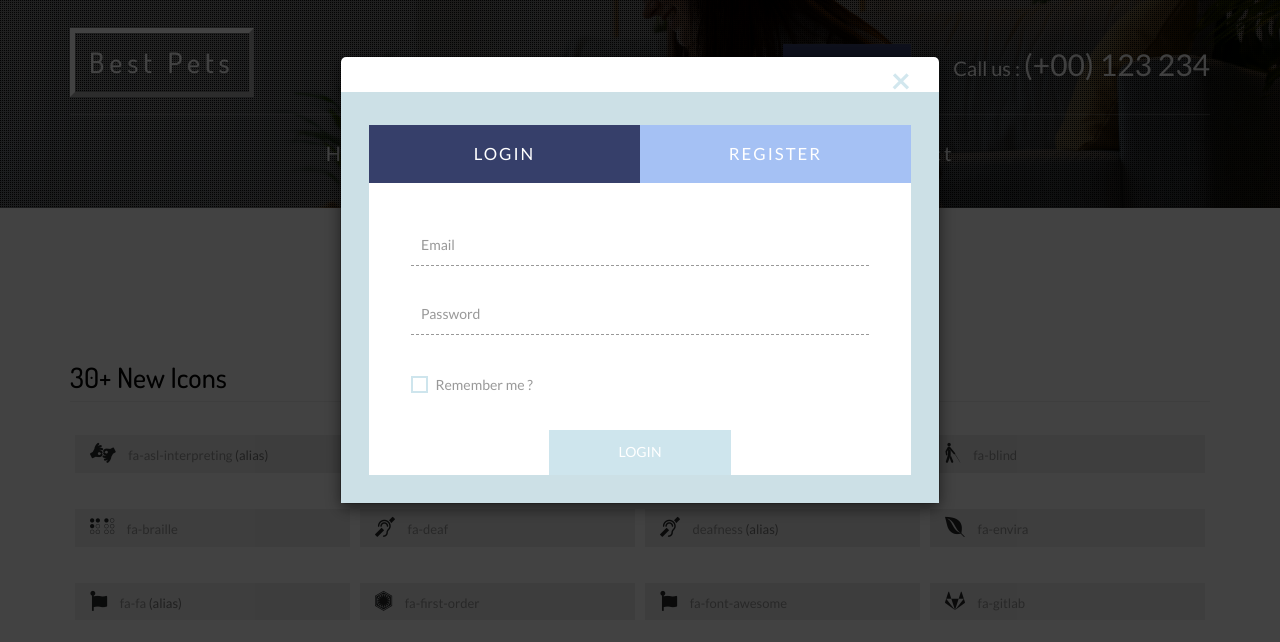
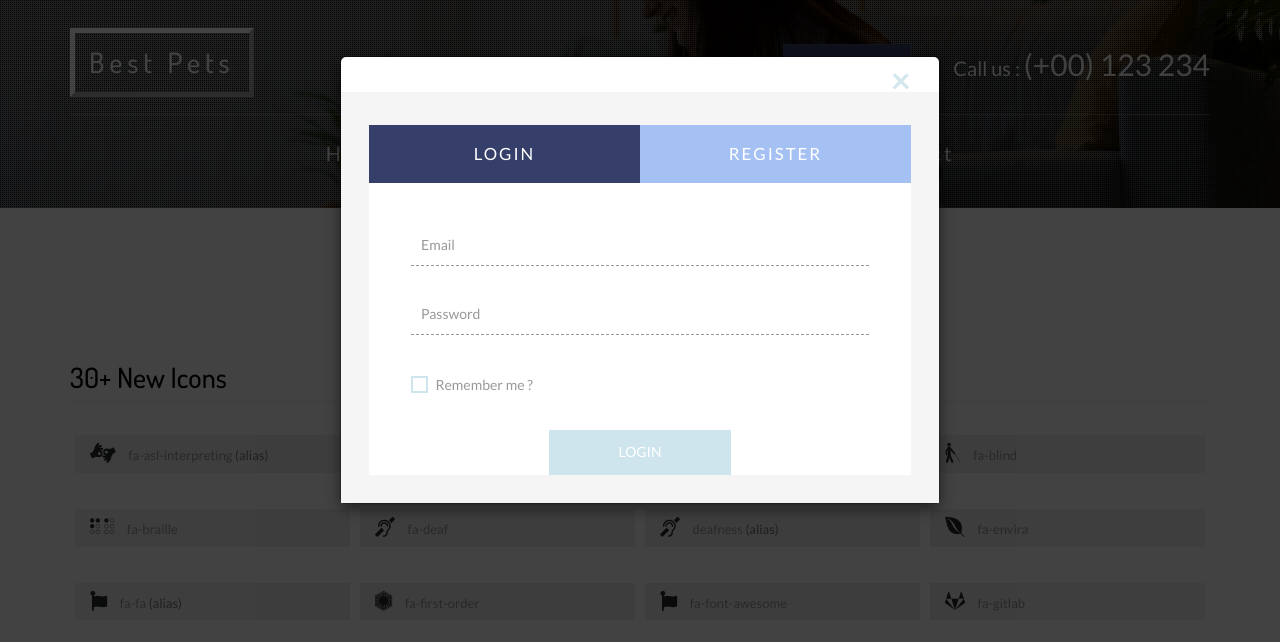
Before and after one commit to PrajaktaGarodi/Cuddle-Crew, a plain HTML site: page icons.html in a window 1280 px wide. Both pictures are taken after a click on the link "Login". Shown: the top 642 px of the page. Drawn offline with Linux system fonts and the light colour scheme; files that its build step writes are made by us from their sources; files whose address does not match are found by name; a web font is replaced by a local one.

Commit message:
uploas services changes

```diff
--- a/web/css/style.css
+++ b/web/css/style.css
@@ -2731,7 +2731,7 @@ button.navbar-toggle {
 }
 
 .modal-body{
-    background-color: rgb(204, 224, 230);
+    background-color: whitesmoke;
 
 }
 .modal-body ul li{
```
